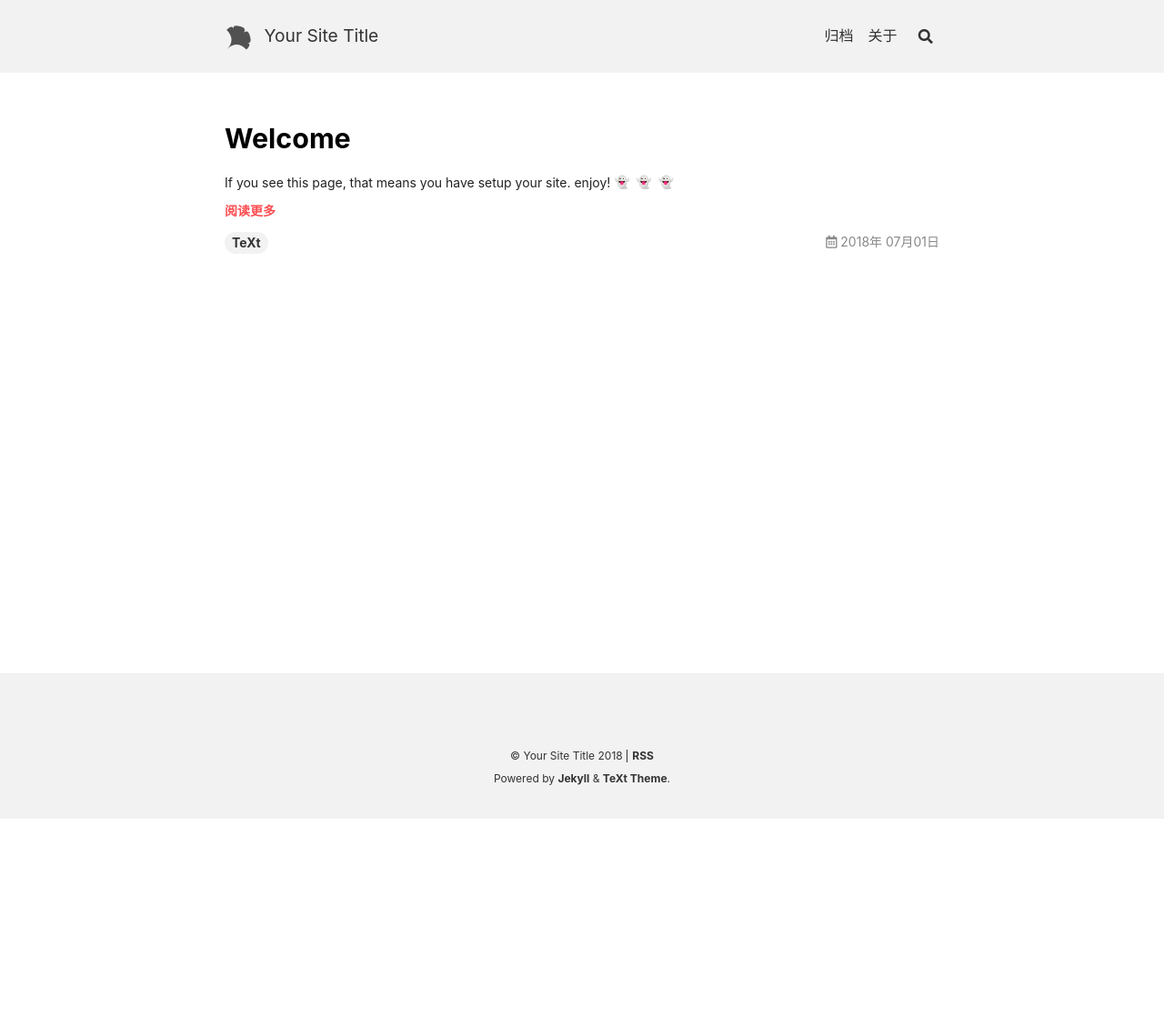
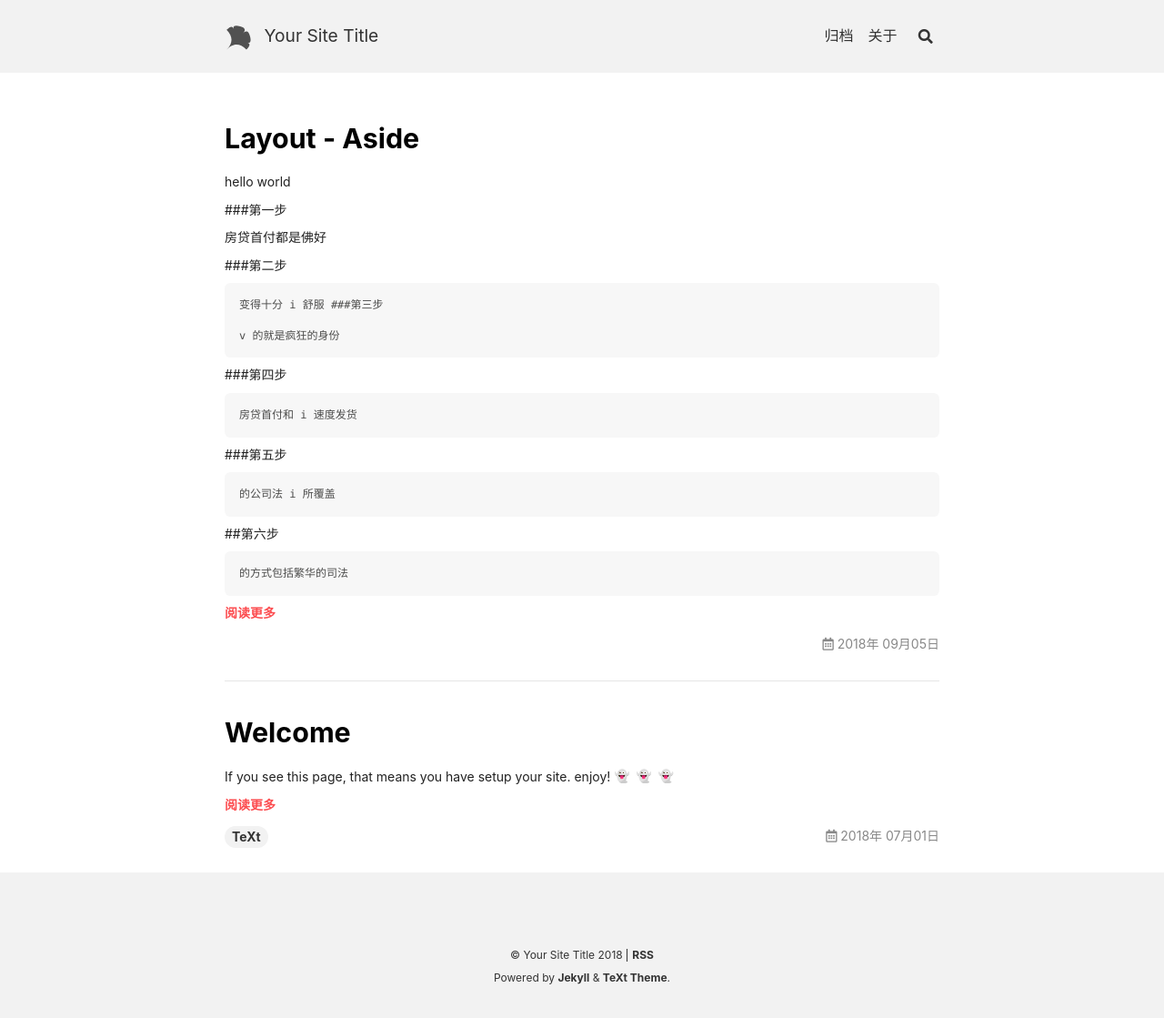
Before and after one commit to Wanchenglong/Wanchenglong.github.io, a Jekyll site: the page built from index.html, in a window 1280 px wide. Shown: the whole page at 91% size. Built offline with Jekyll 4.4.1, drawn with Linux system fonts in a browser that asks for light colours; nearby versions of some CDN libraries; emoji names are drawn with the system emoji font; the list of posts is cut into pages by our own code; before the commit the page ends 900 px from its top, so only the background shows below that.

Commit message:
文章添加

```diff
--- /dev/null
+++ b/_posts/2018-09-05-hello-world.md
@@ -0,0 +1,32 @@
+---
+layout: article
+title: Layout - Aside
+aside:
+  toc: true
+---
+
+
+hello world
+
+###第一步
+
+  房贷首付都是佛好
+
+###第二步
+
+    变得十分 i 舒服
+###第三步
+
+    v 的就是疯狂的身份
+
+###第四步
+
+    房贷首付和 i 速度发货
+
+###第五步
+
+    的公司法 i 所覆盖
+
+##第六步
+
+    的方式包括繁华的司法
```
Also changed, not shown: _posts/2018-07-01-welcome.md (+0 -2 lines).
